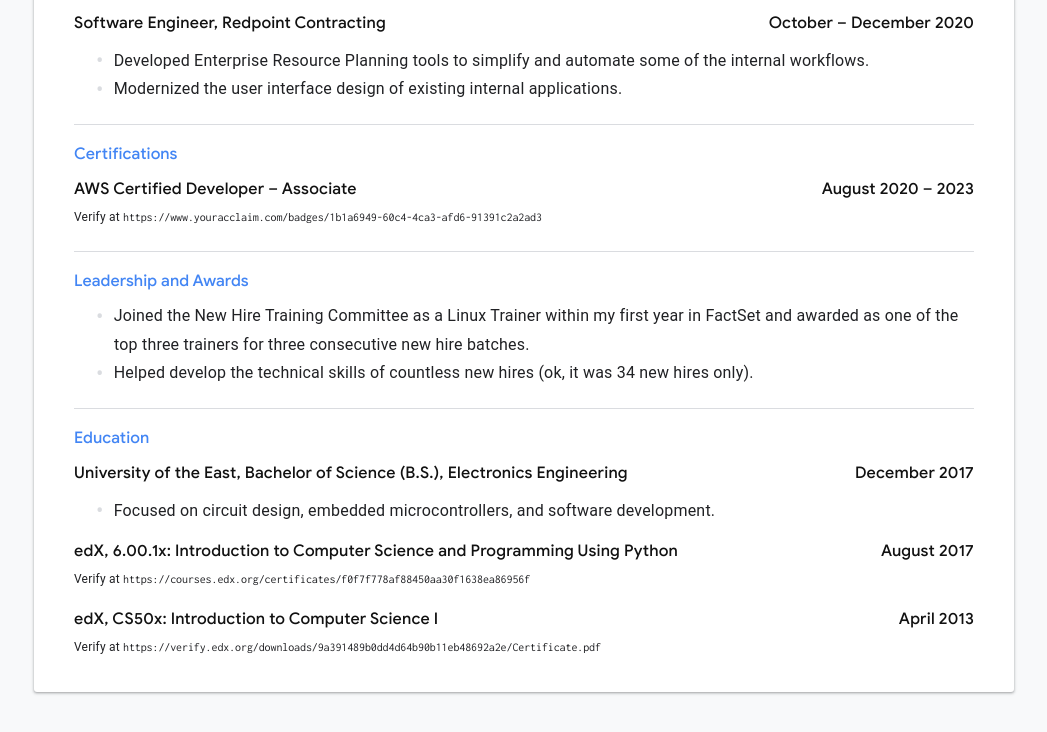
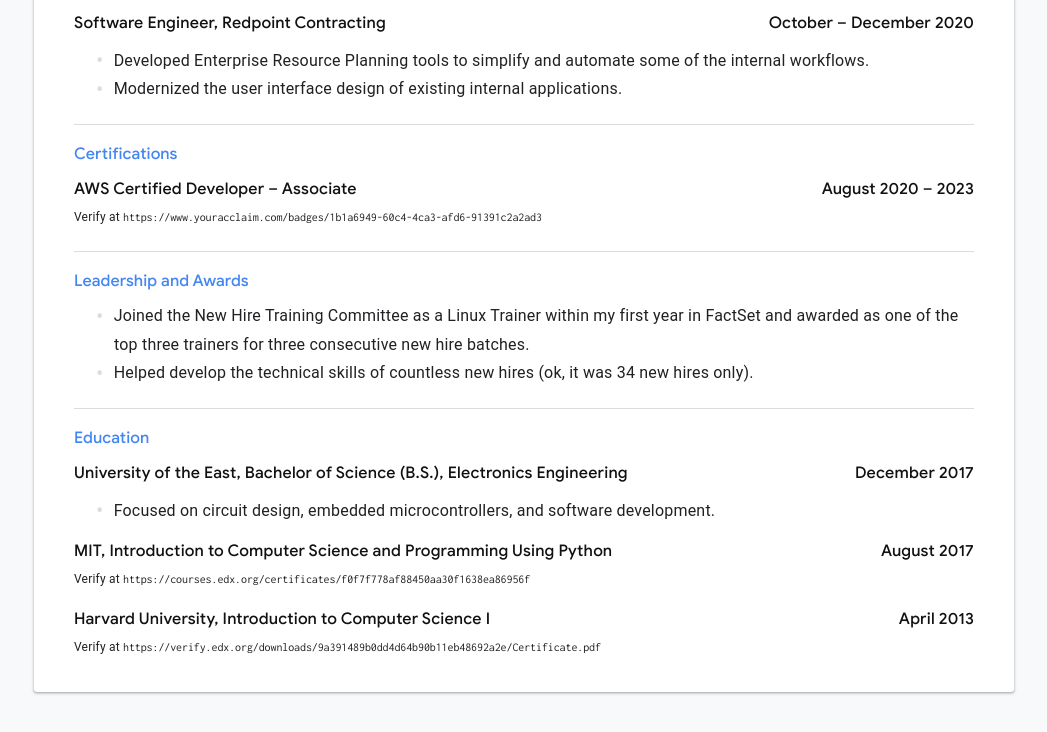
Before and after one commit to arbyn-argabioso/arbynacosta.github.io, a plain HTML site: page index.html in a window 1280 px wide. Shown: the part 616-1348 px from the top of the page, without its empty margins (116-1163 px from the left). Drawn offline with Linux system fonts and the light colour scheme.

Commit message:
Use Harvard and MIT for bigger impact

```diff
--- a/index.html
+++ b/index.html
@@ -158,7 +158,7 @@
 
           <div>
             <header>
-              <p>edX, 6.00.1x: Introduction to Computer Science and Programming Using Python</p>
+              <p>MIT, Introduction to Computer Science and Programming Using Python</p>
               <span class="resume__entry-datetime"><span class="hide-sm">August </span>2017</span>
             </header>
             <p class="resume__note">Verify at <a href="https://courses.edx.org/certificates/f0f7f778af88450aa30f1638ea86956f">https://courses.edx.org/certificates/<span class="hide-sm">f0f7f778af88450aa30f1638ea86956f</span></a></p>
@@ -166,7 +166,7 @@
 
           <div>
             <header>
-              <p>edX, CS50x: Introduction to Computer Science I</p>
+              <p>Harvard University, Introduction to Computer Science I</p>
               <span class="resume__entry-datetime"><span class="hide-sm">April </span>2013</span>
             </header>
             <p class="resume__note">Verify at <a href="https://verify.edx.org/downloads/9a391489b0dd4d64b90b11eb48692a2e/Certificate.pdf">https://verify.edx.org/<span class="hide-sm">downloads/9a391489b0dd4d64b90b11eb48692a2e/Certificate.pdf</span></a></p>
```
